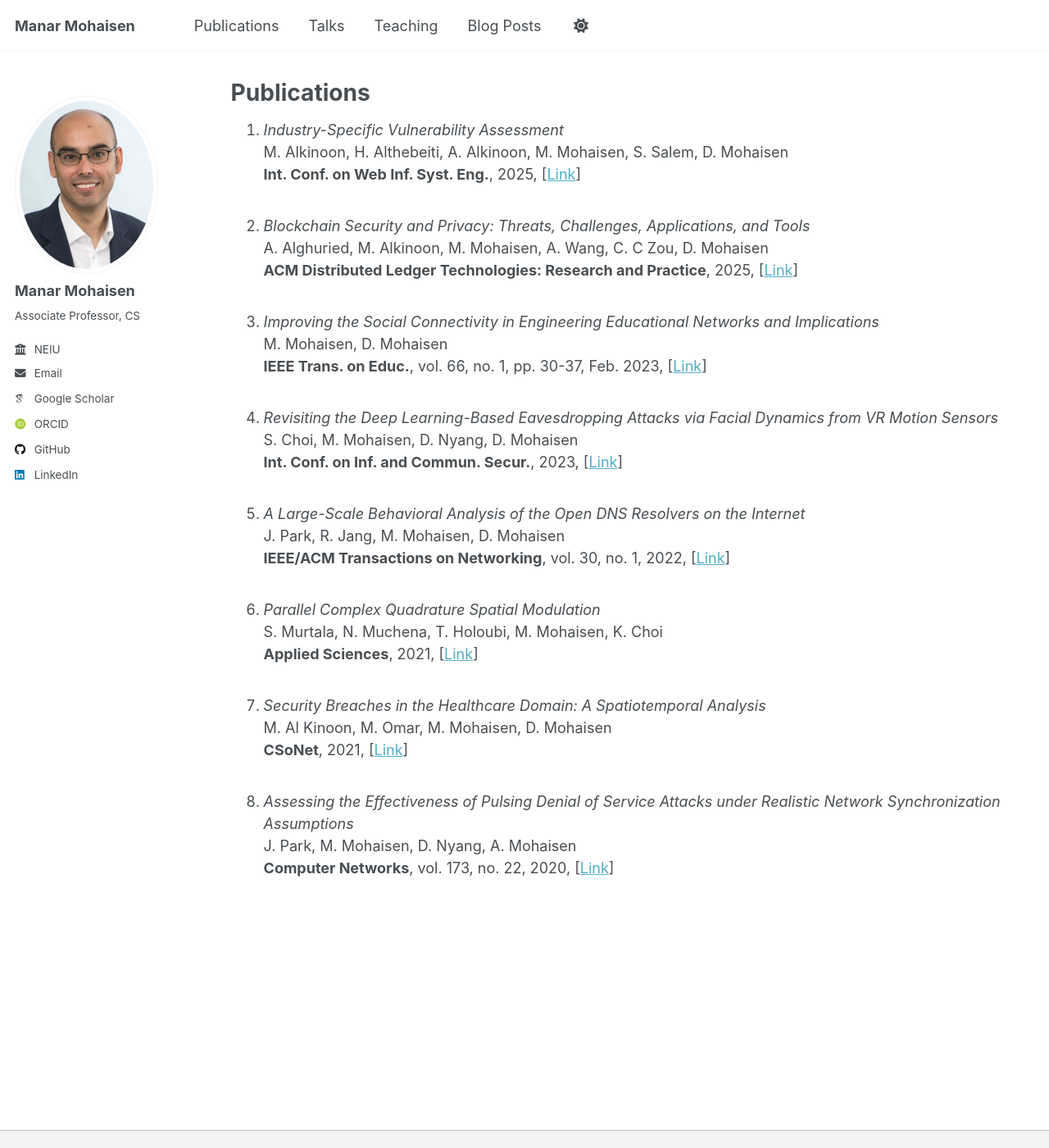
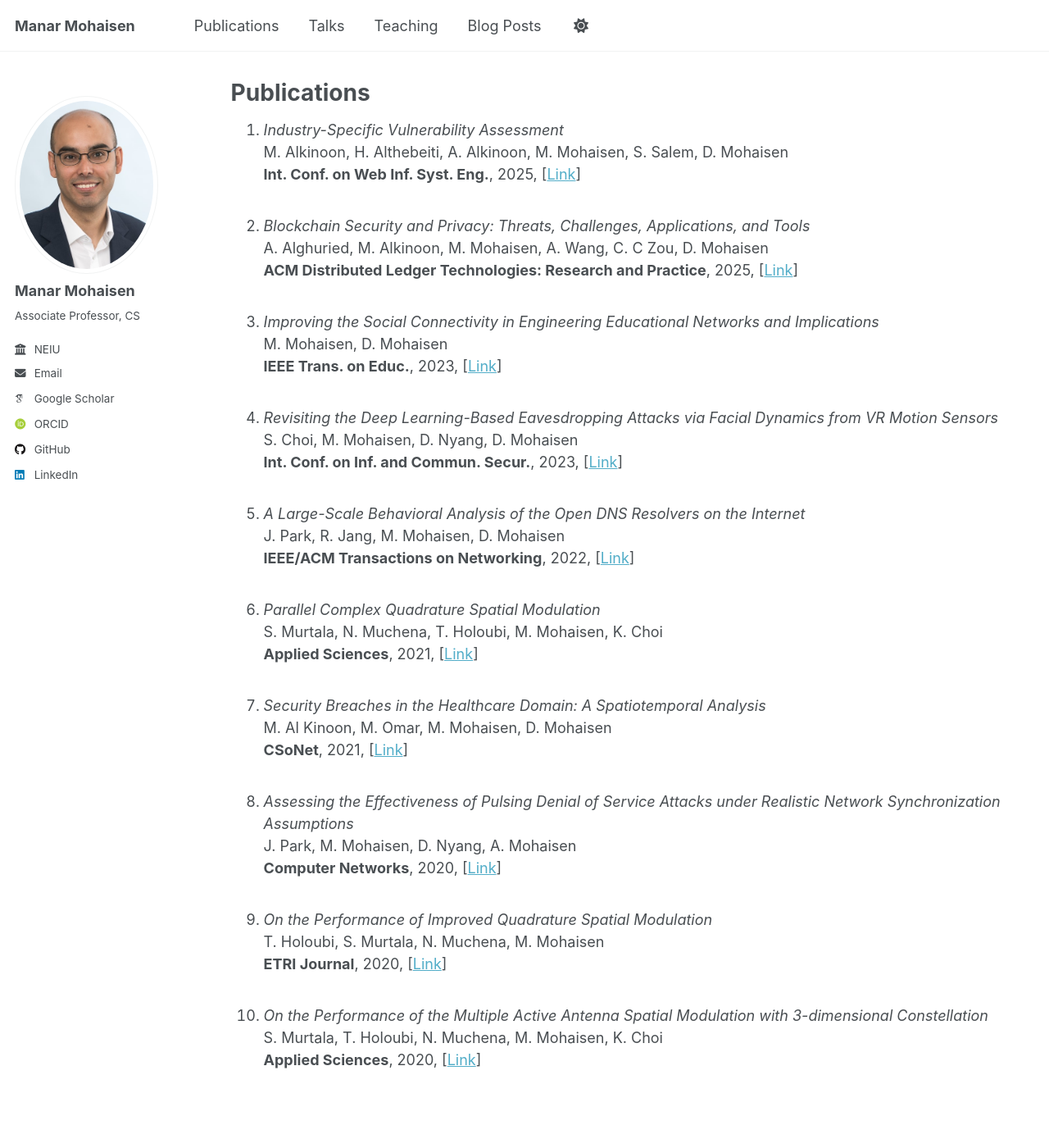
Before and after one commit to manarmohaisen/manarmohaisen.github.io, a Jekyll site: the page built from _pages/publications.html, in a window 1280 px wide and 1400 px high. Shown: the whole window at 82% size. Built offline with Jekyll 4.4.1, drawn with Linux system fonts in a browser that asks for light colours; some web fonts are replaced; a script that is not in the unit is left out.

Commit message:
Update publications.html

```diff
--- a/_pages/publications.html
+++ b/_pages/publications.html
@@ -32,7 +32,7 @@ author_profile: true
   <li>
     <em>Improving the Social Connectivity in Engineering Educational Networks and Implications</em><br>
     M. Mohaisen, D. Mohaisen<br>
-    <strong>IEEE Trans. on Educ.</strong>, vol. 66, no. 1, pp. 30-37, Feb. 2023, [<a href="https://ieeexplore.ieee.org/abstract/document/9779858" target="_blank">Link</a>]
+    <strong>IEEE Trans. on Educ.</strong>, 2023, [<a href="https://ieeexplore.ieee.org/abstract/document/9779858" target="_blank">Link</a>]
   </li>
   <br>
 
@@ -46,7 +46,7 @@ author_profile: true
   <li>
     <em>A Large-Scale Behavioral Analysis of the Open DNS Resolvers on the Internet</em><br>
     J. Park, R. Jang, M. Mohaisen, D. Mohaisen<br>
-    <strong>IEEE/ACM Transactions on Networking</strong>, vol. 30, no. 1, 2022, [<a https://ieeexplore.ieee.org/document/9523630" target="_blank">Link</a>]
+    <strong>IEEE/ACM Transactions on Networking</strong>, 2022, [<a https://ieeexplore.ieee.org/document/9523630" target="_blank">Link</a>]
   </li>
   <br>
 
@@ -67,7 +67,21 @@ author_profile: true
   <li>
     <em>Assessing the Effectiveness of Pulsing Denial of Service Attacks under Realistic Network Synchronization Assumptions</em><br>
     J. Park, M. Mohaisen, D. Nyang, A. Mohaisen <br>
-    <strong>Computer Networks</strong>, vol. 173, no. 22, 2020, [<a https://www.sciencedirect.com/science/article/abs/pii/S1389128619313118?via%3Dihub" target="_blank">Link</a>]
+    <strong>Computer Networks</strong>, 2020, [<a https://www.sciencedirect.com/science/article/abs/pii/S1389128619313118?via%3Dihub" target="_blank">Link</a>]
+  </li>
+  <br>
+
+  <li>
+    <em>On the Performance of Improved Quadrature Spatial Modulation</em><br>
+    T. Holoubi, S. Murtala, N. Muchena, M. Mohaisen<br>
+    <strong>ETRI Journal</strong>, 2020, [<a https://onlinelibrary.wiley.com/doi/full/10.4218/etrij.2019-0431" target="_blank">Link</a>]
+  </li>
+  <br>
+
+  <li>
+    <em>On the Performance of the Multiple Active Antenna Spatial Modulation with 3-dimensional Constellation</em><br>
+    S. Murtala, T. Holoubi, N. Muchena, M. Mohaisen, K. Choi<br>
+    <strong>Applied Sciences</strong>, 2020, [<a https://www.mdpi.com/2076-3417/10/11/3718" target="_blank">Link</a>]
   </li>
   <br>
 </ol>
```
